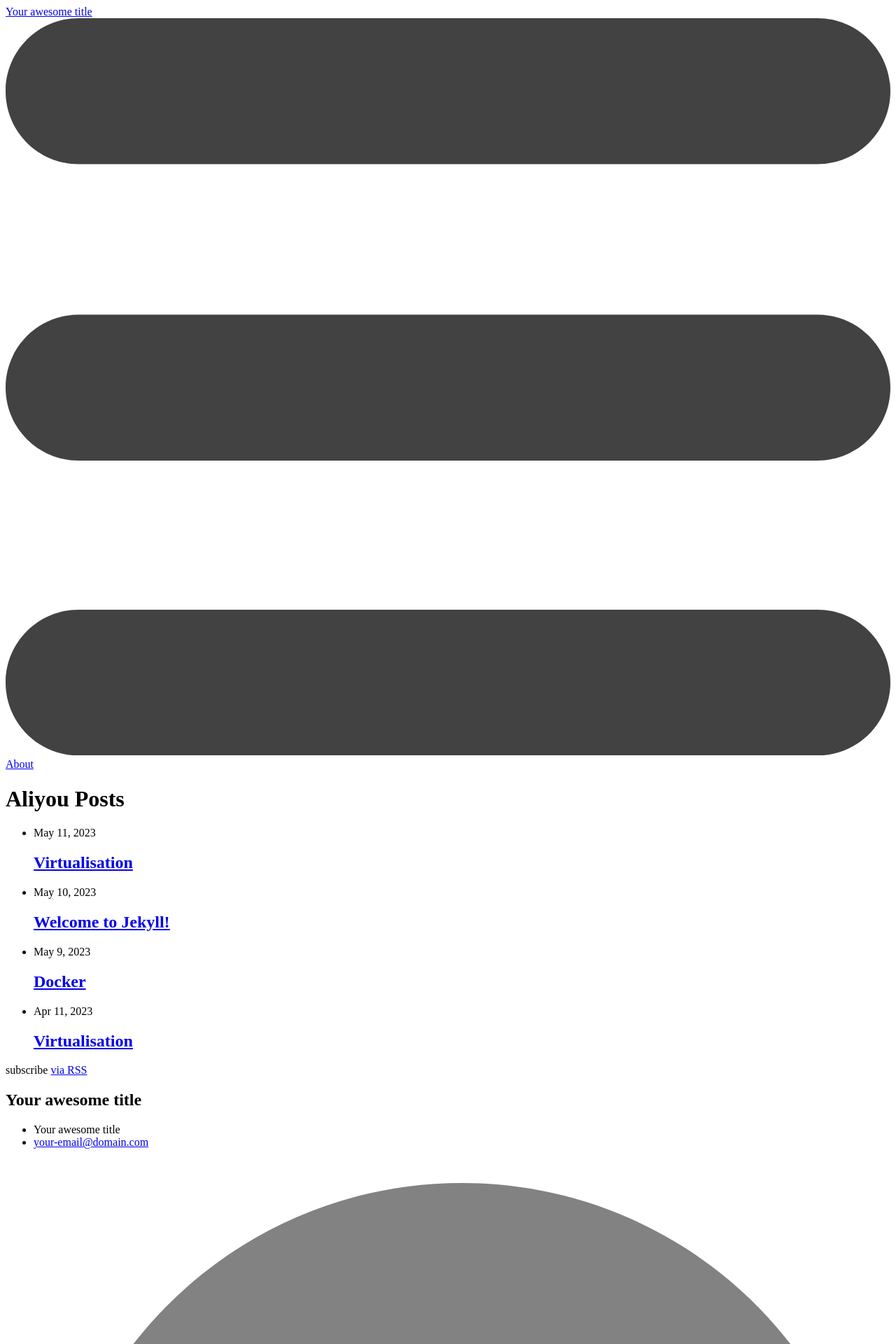
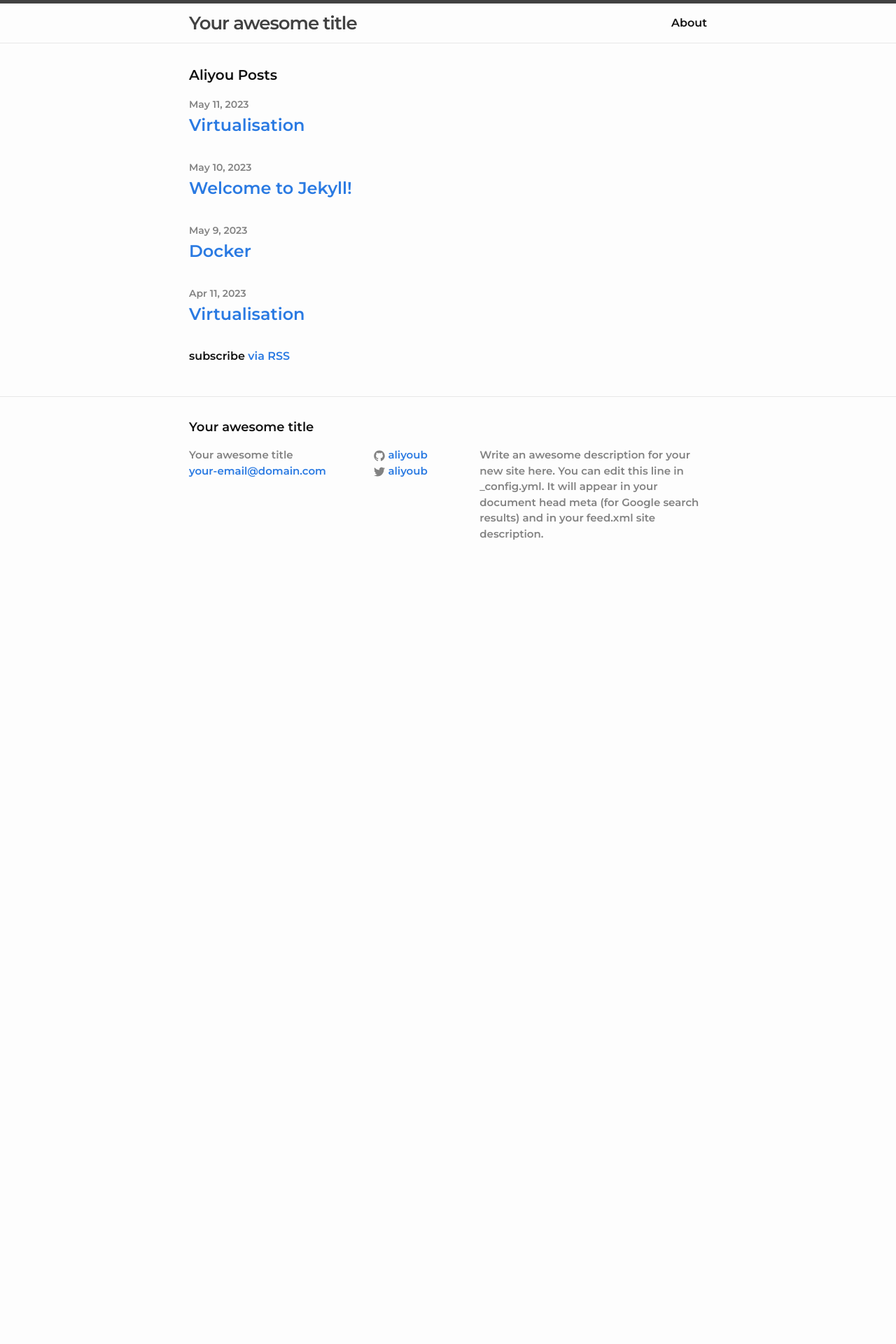
Before and after one commit to abiForSofteam/abiForSofteam.github.io, a Jekyll site: the page built from index.html, in a window 1280 px wide. Shown: the top 1920 px of the page at 70% size. Built offline with Jekyll 4.4.1, drawn with Linux system fonts in a browser that asks for light colours; after the commit the page ends 900 px from its top, so only the background shows below that.

Commit message:
add Montserrat

```diff
--- /dev/null
+++ b/css/main.css
@@ -0,0 +1,450 @@
+/**
+ * Reset some basic elements
+ */
+body, h1, h2, h3, h4, h5, h6,
+p, blockquote, pre, hr,
+dl, dd, ol, ul, figure {
+  margin: 0;
+  padding: 0; }
+
+/**
+ * Basic styling
+ */
+body {
+  /* font-family: Helvetica, Arial, sans-serif; */
+  font-family: "Montserrat";
+  font-size: 16px;
+  line-height: 1.5;
+  font-weight: 300;
+  color: #111;
+  background-color: #fdfdfd;
+  -webkit-text-size-adjust: 100%; }
+
+/**
+ * Set `margin-bottom` to maintain vertical rhythm
+ */
+h1, h2, h3, h4, h5, h6,
+p, blockquote, pre,
+ul, ol, dl, figure,
+.highlight {
+  margin-bottom: 15px; }
+
+/**
+ * Images
+ */
+img {
+  max-width: 100%;
+  vertical-align: middle; }
+
+/**
+ * Figures
+ */
+figure > img {
+  display: block; }
+
+figcaption {
+  font-size: 14px; }
+
+/**
+ * Lists
+ */
+ul, ol {
+  margin-left: 30px; }
+
+li > ul,
+li > ol {
+  margin-bottom: 0; }
+
+/**
+ * Headings
+ */
+h1, h2, h3, h4, h5, h6 {
+  font-weight: 300; }
+
+/**
+ * Links
+ */
+a {
+  color: #2a7ae2;
+  text-decoration: none; }
+  a:visited {
+    color: #1756a9; }
+  a:hover {
+    color: #111;
+    text-decoration: underline; }
+
+/**
+ * Blockquotes
+ */
+blockquote {
+  color: #828282;
+  border-left: 4px solid #e8e8e8;
+  padding-left: 15px;
+  font-size: 18px;
+  letter-spacing: -1px;
+  font-style: italic; }
+  blockquote > :last-child {
+    margin-bottom: 0; }
+
+/**
+ * Code formatting
+ */
+pre,
+code {
+  font-size: 15px;
+  border: 1px solid #e8e8e8;
+  border-radius: 3px;
+  background-color: #eef; }
+
+code {
+  padding: 1px 5px; }
+
+pre {
+  padding: 8px 12px;
+  overflow-x: scroll; }
+  pre > code {
+    border: 0;
+    padding-right: 0;
+    padding-left: 0; }
+
+/**
+ * Wrapper
+ */
+.wrapper {
+  max-width: -webkit-calc(800px - (30px * 2));
+  max-width: calc(800px - (30px * 2));
+  margin-right: auto;
+  margin-left: auto;
+  padding-right: 30px;
+  padding-left: 30px; }
+  @media screen and (max-width: 800px) {
+    .wrapper {
+      max-width: -webkit-calc(800px - (30px));
+      max-width: calc(800px - (30px));
+      padding-right: 15px;
+      padding-left: 15px; } }
+
+/**
+ * Clearfix
+ */
+.wrapper:after, .footer-col-wrapper:after {
+  content: "";
+  display: table;
+  clear: both; }
+
+/**
+ * Icons
+ */
+.icon > svg {
+  display: inline-block;
+  width: 16px;
+  height: 16px;
+  vertical-align: middle; }
+  .icon > svg path {
+    fill: #828282; }
+
+/**
+ * Site header
+ */
+.site-header {
+  border-top: 5px solid #424242;
+  border-bottom: 1px solid #e8e8e8;
+  min-height: 56px;
+  position: relative; }
+
+.site-title {
+  font-size: 26px;
+  line-height: 56px;
+  letter-spacing: -1px;
+  margin-bottom: 0;
+  float: left; }
+  .site-title, .site-title:visited {
+    color: #424242; }
+
+.site-nav {
+  float: right;
+  line-height: 56px; }
+  .site-nav .menu-icon {
+    display: none; }
+  .site-nav .page-link {
+    color: #111;
+    line-height: 1.5; }
+    .site-nav .page-link:not(:first-child) {
+      margin-left: 20px; }
+  @media screen and (max-width: 600px) {
+    .site-nav {
+      position: absolute;
+      top: 9px;
+      right: 30px;
+      background-color: #fdfdfd;
+      border: 1px solid #e8e8e8;
+      border-radius: 5px;
+      text-align: right; }
+      .site-nav .menu-icon {
+        display: block;
+        float: right;
+        width: 36px;
+        height: 26px;
+        line-height: 0;
+        padding-top: 10px;
+        text-align: center; }
+        .site-nav .menu-icon > svg {
+          width: 18px;
+          height: 15px; }
+          .site-nav .menu-icon > svg path {
+            fill: #424242; }
+      .site-nav .trigger {
+        clear: both;
+        display: none; }
+      .site-nav:hover .trigger {
+        display: block;
+        padding-bottom: 5px; }
+      .site-nav .page-link {
+        display: block;
+        padding: 5px 10px; } }
+
+/**
+ * Site footer
+ */
+.site-footer {
+  border-top: 1px solid #e8e8e8;
+  padding: 30px 0; }
+
+.footer-heading {
+  font-size: 18px;
+  margin-bottom: 15px; }
+
+.contact-list,
+.social-media-list {
+  list-style: none;
+  margin-left: 0; }
+
+.footer-col-wrapper {
+  font-size: 15px;
+  color: #828282;
+  margin-left: -15px; }
+
+.footer-col {
+  float: left;
+  margin-bottom: 15px;
+  padding-left: 15px; }
+
+.footer-col-1 {
+  width: -webkit-calc(35% - (30px / 2));
+  width: calc(35% - (30px / 2)); }
+
+.footer-col-2 {
+  width: -webkit-calc(20% - (30px / 2));
+  width: calc(20% - (30px / 2)); }
+
+.footer-col-3 {
+  width: -webkit-calc(45% - (30px / 2));
+  width: calc(45% - (30px / 2)); }
+
+@media screen and (max-width: 800px) {
+  .footer-col-1,
+  .footer-col-2 {
+    width: -webkit-calc(50% - (30px / 2));
+    width: calc(50% - (30px / 2)); }
+
+  .footer-col-3 {
+    width: -webkit-calc(100% - (30px / 2));
+    width: calc(100% - (30px / 2)); } }
+@media screen and (max-width: 600px) {
+  .footer-col {
+    float: none;
+    width: -webkit-calc(100% - (30px / 2));
+    width: calc(100% - (30px / 2)); } }
+/**
+ * Page content
+ */
+.page-content {
+  padding: 30px 0; }
+
+.page-heading {
+  font-size: 20px; }
+
+.post-list {
+  margin-left: 0;
+  list-style: none; }
+  .post-list > li {
+    margin-bottom: 30px; }
+
+.post-meta {
+  font-size: 14px;
+  color: #828282; }
+
+.post-link {
+  display: block;
+  font-size: 24px; }
+
+/**
+ * Posts
+ */
+.post-header {
+  margin-bottom: 30px; }
+
+.post-title {
+  font-size: 42px;
+  letter-spacing: -1px;
+  line-height: 0.5; }
+  @media screen and (max-width: 800px) {
+    .post-title {
+      font-size: 36px; } }
+
+.post-content {
+  margin-bottom: 30px; }
+  .post-content h2 {
+    font-size: 32px; }
+    @media screen and (max-width: 800px) {
+      .post-content h2 {
+        font-size: 28px; } }
+  .post-content h3 {
+    font-size: 26px; }
+    @media screen and (max-width: 800px) {
+      .post-content h3 {
+        font-size: 22px; } }
+  .post-content h4 {
+    font-size: 20px; }
+    @media screen and (max-width: 800px) {
+      .post-content h4 {
+        font-size: 18px; } }
+
+/**
+ * Syntax highlighting styles
+ */
+.highlight {
+  background: #fff; }
+  .highlight .c {
+    color: #998;
+    font-style: italic; }
+  .highlight .err {
+    color: #a61717;
+    background-color: #e3d2d2; }
+  .highlight .k {
+    font-weight: bold; }
+  .highlight .o {
+    font-weight: bold; }
+  .highlight .cm {
+    color: #998;
+    font-style: italic; }
+  .highlight .cp {
+    color: #999;
+    font-weight: bold; }
+  .highlight .c1 {
+    color: #998;
+    font-style: italic; }
+  .highlight .cs {
+    color: #999;
+    font-weight: bold;
+    font-style: italic; }
+  .highlight .gd {
+    color: #000;
+    background-color: #fdd; }
+  .highlight .gd .x {
+    color: #000;
+    background-color: #faa; }
+  .highlight .ge {
+    font-style: italic; }
+  .highlight .gr {
+    color: #a00; }
+  .highlight .gh {
+    color: #999; }
+  .highlight .gi {
+    color: #000;
+    background-color: #dfd; }
+  .highlight .gi .x {
+    color: #000;
+    background-color: #afa; }
+  .highlight .go {
+    color: #888; }
+  .highlight .gp {
+    color: #555; }
+  .highlight .gs {
+    font-weight: bold; }
+  .highlight .gu {
+    color: #aaa; }
+  .highlight .gt {
+    color: #a00; }
+  .highlight .kc {
+    font-weight: bold; }
+  .highlight .kd {
+    font-weight: bold; }
+  .highlight .kp {
+    font-weight: bold; }
+  .highlight .kr {
+    font-weight: bold; }
+  .highlight .kt {
+    color: #458;
+    font-weight: bold; }
+  .highlight .m {
+    color: #099; }
+  .highlight .s {
+    color: #d14; }
+  .highlight .na {
+    color: #008080; }
+  .highlight .nb {
+    color: #0086B3; }
+  .highlight .nc {
+    color: #458;
+    font-weight: bold; }
+  .highlight .no {
+    color: #008080; }
+  .highlight .ni {
+    color: #800080; }
+  .highlight .ne {
+    color: #900;
+    font-weight: bold; }
+  .highlight .nf {
+    color: #900;
+    font-weight: bold; }
+  .highlight .nn {
+    color: #555; }
+  .highlight .nt {
+    color: #000080; }
+  .highlight .nv {
+    color: #008080; }
+  .highlight .ow {
+    font-weight: bold; }
+  .highlight .w {
+    color: #bbb; }
+  .highlight .mf {
+    color: #099; }
+  .highlight .mh {
+    color: #099; }
+  .highlight .mi {
+    color: #099; }
+  .highlight .mo {
+    color: #099; }
+  .highlight .sb {
+    color: #d14; }
+  .highlight .sc {
+    color: #d14; }
+  .highlight .sd {
+    color: #d14; }
+  .highlight .s2 {
+    color: #d14; }
+  .highlight .se {
+    color: #d14; }
+  .highlight .sh {
+    color: #d14; }
+  .highlight .si {
+    color: #d14; }
+  .highlight .sx {
+    color: #d14; }
+  .highlight .sr {
+    color: #009926; }
+  .highlight .s1 {
+    color: #d14; }
+  .highlight .ss {
+    color: #990073; }
+  .highlight .bp {
+    color: #999; }
+  .highlight .vc {
+    color: #008080; }
+  .highlight .vg {
+    color: #008080; }
+  .highlight .vi {
+    color: #008080; }
+  .highlight .il {
+    color: #099; }
--- a/css/main.scss
+++ b/css/main.scss
@@ -6,7 +6,7 @@
 
 
 // Our variables
-$base-font-family: "Montserrat", Helvetica, Arial, sans-serif;
+$base-font-family: Helvetica, Arial, sans-serif;
 $base-font-size:   16px;
 $small-font-size:  $base-font-size * 0.875;
 $base-line-height: 1.5;
```
